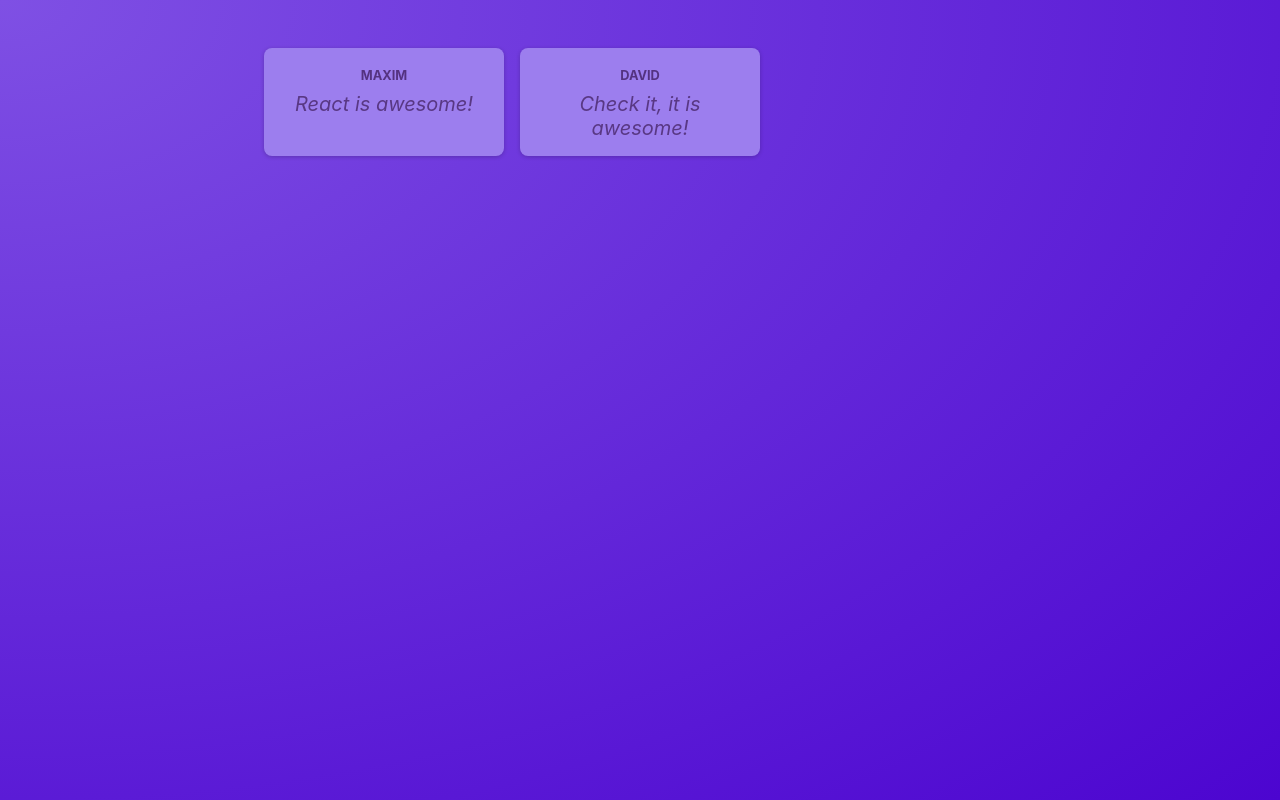
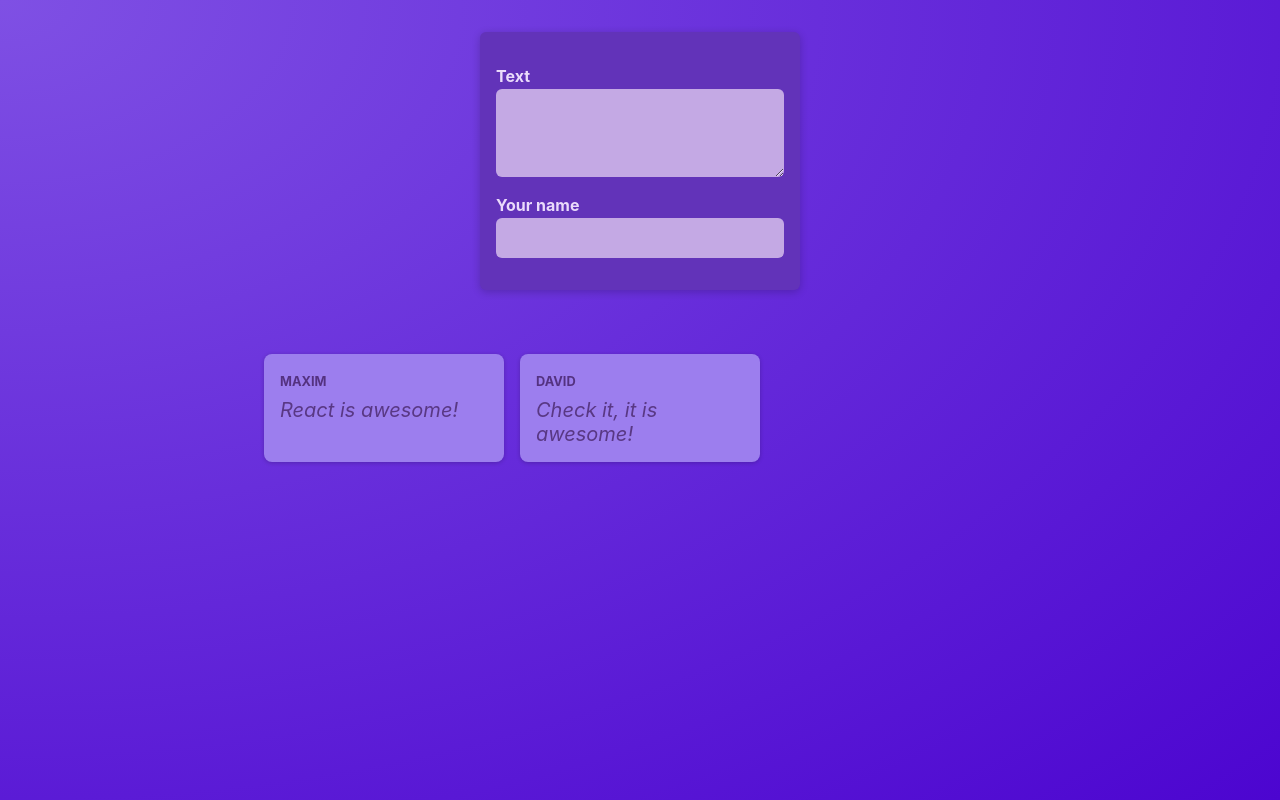
Before and after one commit to GenaPlem/react_crash_course, a React (Vite) app: page / in a window 1280 px wide. Built offline with nearby package versions, Linux system fonts and the light colour scheme.

Commit message:
Add NewPost component and styles

```diff
--- /dev/null
+++ b/src/components/NewPost.jsx
@@ -0,0 +1,18 @@
+import classes from './NewPost.module.css';
+
+const NewPost = () => {
+  return (
+    <form className={classes.form}>
+      <p>
+        <label htmlFor="body">Text</label>
+        <textarea id="body" required rows={3} />
+      </p>
+      <p>
+        <label htmlFor="name">Your name</label>
+        <input type="text" id="name" required />
+      </p>
+    </form>
+  );
+}
+
+export default NewPost;
--- /dev/null
+++ b/src/components/NewPost.module.css
@@ -0,0 +1,55 @@
+.form {
+    background-color: #6233b9;
+    padding: 1rem;
+    width: 20rem;
+    margin: 2rem auto;
+    border-radius: 6px;
+    box-shadow: 0 2px 8px rgba(0, 0, 0, 0.2);
+  }
+
+  .form label {
+    display: block;
+    margin-bottom: 0.05rem;
+    color: #eadbfb;
+    font-weight: bold;
+  }
+
+  .form input,
+  .form textarea {
+    display: block;
+    width: 100%;
+    font: inherit;
+    padding: 0.5rem;
+    border-radius: 6px;
+    border: none;
+    background-color: #c4a9e4;
+    color: #28262c;
+  }
+
+  .actions {
+    display: flex;
+    justify-content: flex-end;
+    gap: 0.5rem;
+  }
+
+  .actions button {
+    cursor: pointer;
+    font: inherit;
+    padding: 0.5rem 1.5rem;
+    border: none;
+    border-radius: 4px;
+    background-color: #34036c;
+    color: #e5d5f7;
+  }
+
+  .actions button:hover {
+    background-color: #23014a;
+  }
+
+  .actions button[type='button'] {
+    background-color: transparent;
+  }
+
+  .actions button[type='button']:hover {
+    color: #d1bee6;
+  }
--- a/src/components/PostsList.jsx
+++ b/src/components/PostsList.jsx
@@ -1,12 +1,16 @@
+import NewPost from "./NewPost";
 import Post from "./Post";
 import styles from './PostsList.module.css'
 
 const PostsList = () => {
     return (
-        <ul className={styles.posts}>
-            <Post author='Maxim' body='React is awesome!'/>
-            <Post author='David' body='Check it, it is awesome!'/>
-        </ul>
+        <>
+            <NewPost />
+            <ul className={styles.posts}>
+                <Post author='Maxim' body='React is awesome!'/>
+                <Post author='David' body='Check it, it is awesome!'/>
+            </ul>
+        </>
     )
 }
 
--- a/src/index.css
+++ b/src/index.css
@@ -18,6 +18,5 @@
 
 body {
   margin: 0;
-  text-align: center;
   color: #e6ddf9;
 }
```
